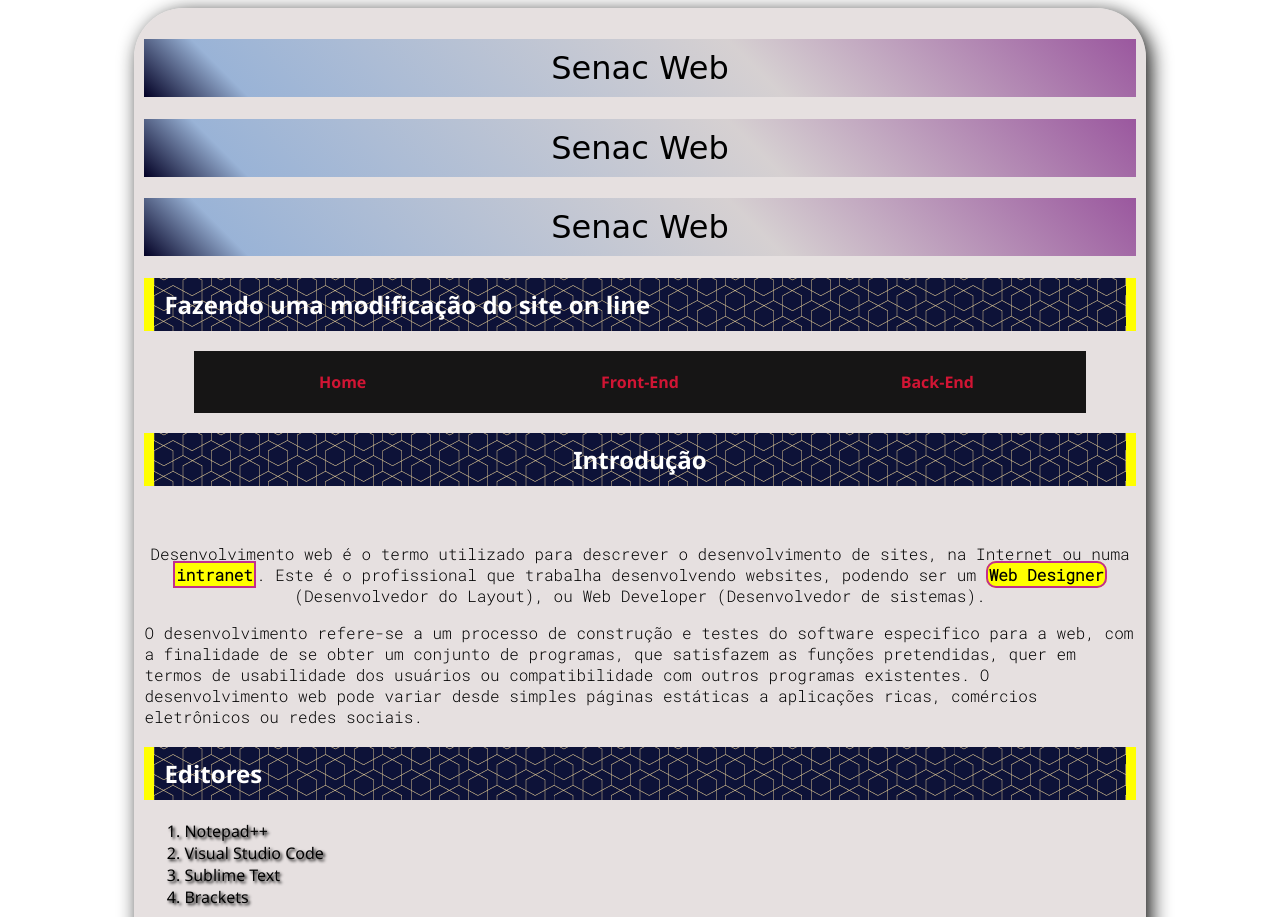
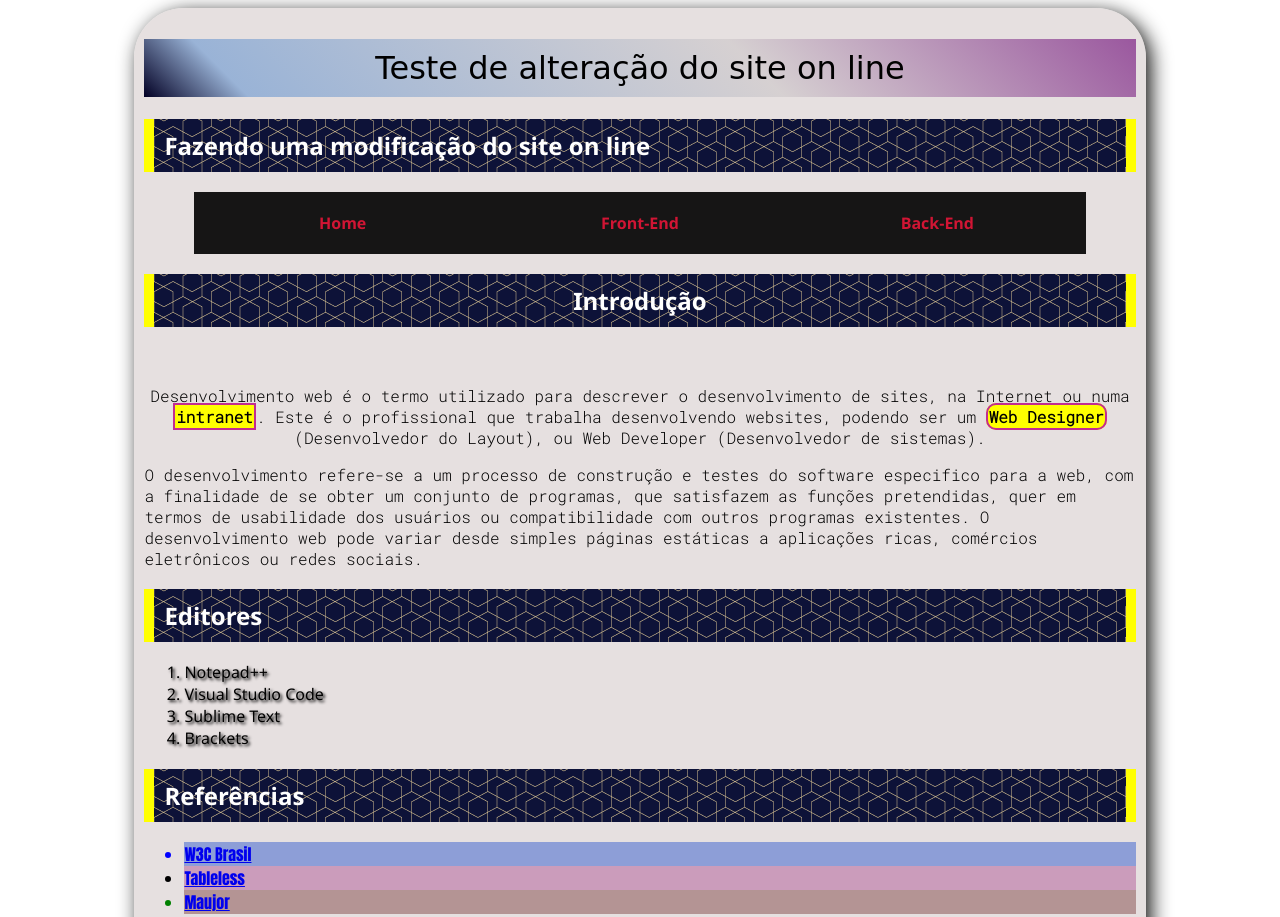
Before and after one commit to VitorGGama/mini-site-, a plain HTML site: page index.html in a window 1280 px wide. Shown: the top 917 px of the page. Drawn offline with Linux system fonts and the light colour scheme.

Commit message:
modificação do mini site

```diff
--- a/index.html
+++ b/index.html
@@ -11,9 +11,8 @@
     <div id="container">
 
 
-	<h1>Senac Web</h1>
-	    <h1>Senac Web</h1>
-	    <h1>Senac Web</h1>
+	<h1>Teste de alteração do site on line</h1>
+
 
 	    <h2>Fazendo uma modificação do site on line</h2>
 
```
